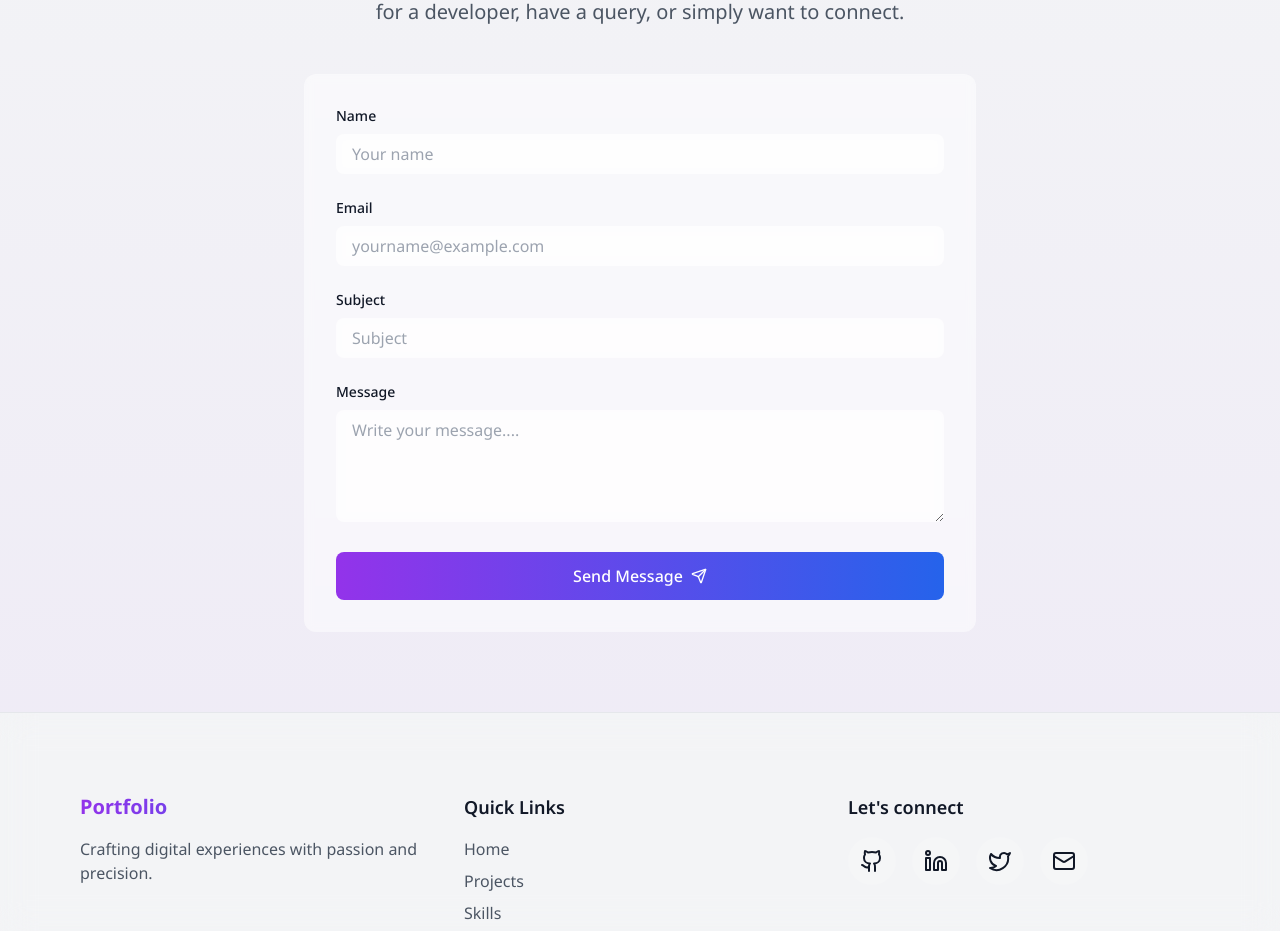
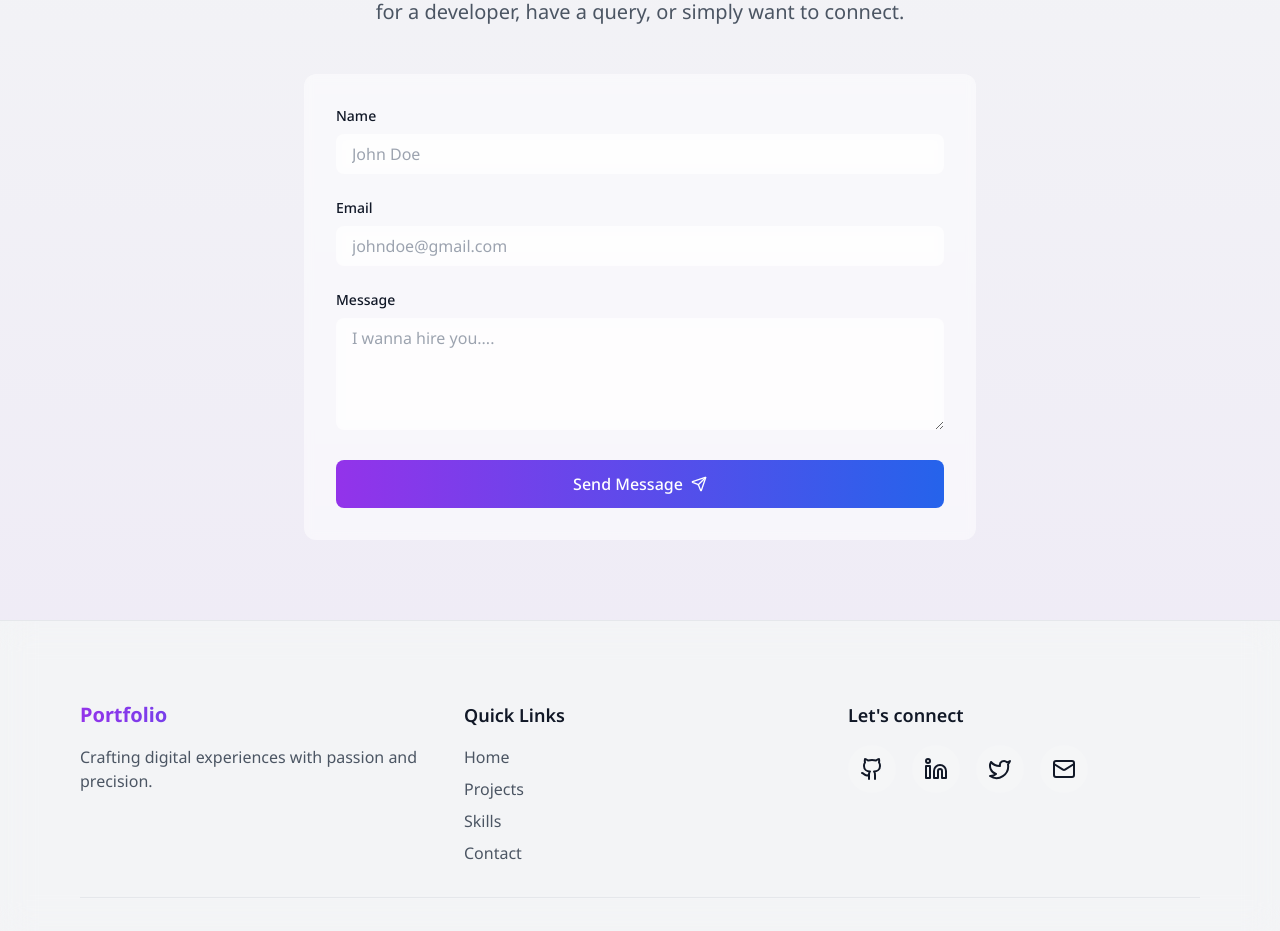
Before and after one commit to hervezossou/hervezossou.dev, a React (Vite) app: page / in a window 1280 px wide. Shown: the part 3840-4771 px from the top of the page. Built offline with nearby package versions, Linux system fonts and the light colour scheme.

Commit message:
Remove Subject field in ContactForm

```diff
--- a/src/components/atoms/TextareaField.tsx
+++ b/src/components/atoms/TextareaField.tsx
@@ -7,7 +7,7 @@ export default function TextareaField () {
             <textarea
                 id="message"
                 rows={4}
-                placeholder="Write your message...."
+                placeholder="I wanna hire you...."
                 className="w-full px-4 py-2 rounded-lg bg-white/50 dark:bg-white/10 backdrop-blur-sm focus:outline-none focus:ring-2 focus:ring-purple-500"
             />
         </div>
--- a/src/components/molecules/ContactForm.tsx
+++ b/src/components/molecules/ContactForm.tsx
@@ -13,9 +13,8 @@ export default function ContactForm () {
         >
             <div className="p-8 rounded-xl bg-white/50 dark:bg-white/5 backdrop-blur-sm">
                 <form className="space-y-6">
-                    <TextField label="Name" type="text" placeholder="Your name" />
-                    <TextField label="Email" type="email" placeholder="yourname@example.com" />
-                    <TextField label="Subject" type="text" placeholder="Subject" />
+                    <TextField label="Name" type="text" placeholder="John Doe" />
+                    <TextField label="Email" type="email" placeholder="johndoe@gmail.com" />
                     <TextareaField />
                     <FormSubmit />
                 </form>
```
